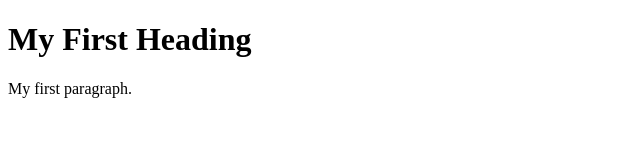
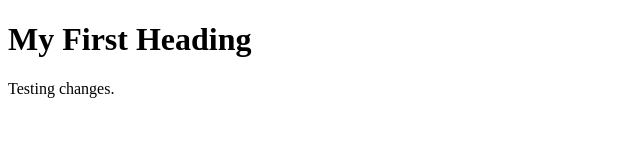
Before and after one commit to andres-caylent/basic-app, a plain HTML site: page index.html in a window 1280 px wide. Shown: the full height of the page, 0-640 px from the left. Drawn offline with Linux system fonts and the light colour scheme.

Commit message:
triggering pipeline

```diff
--- a/index.html
+++ b/index.html
@@ -4,7 +4,7 @@
 
 <h1>My First Heading</h1>
 
-<p>My first paragraph.</p>
+<p>Testing changes.</p>
 
 </body>
 </html>
```
